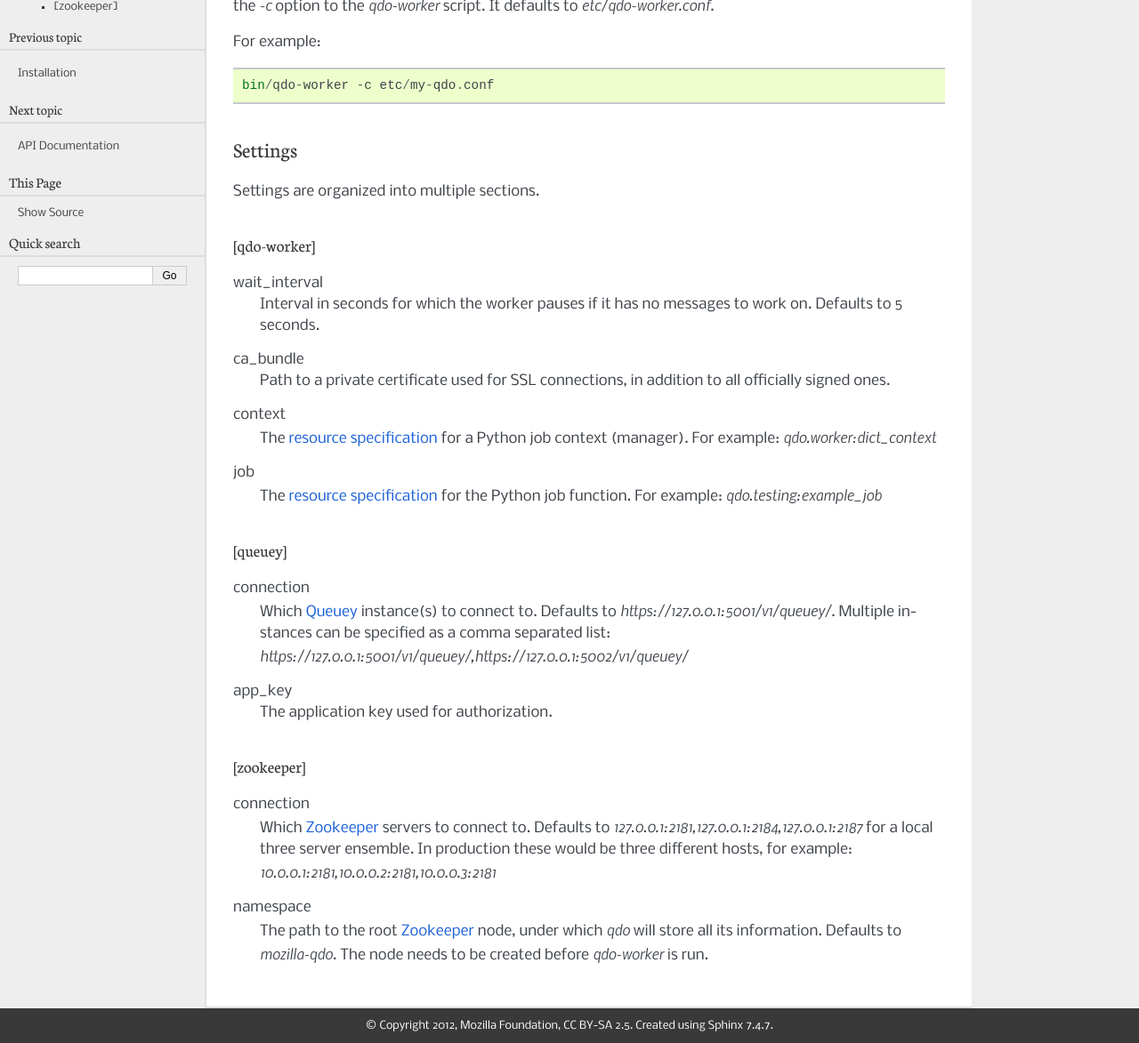
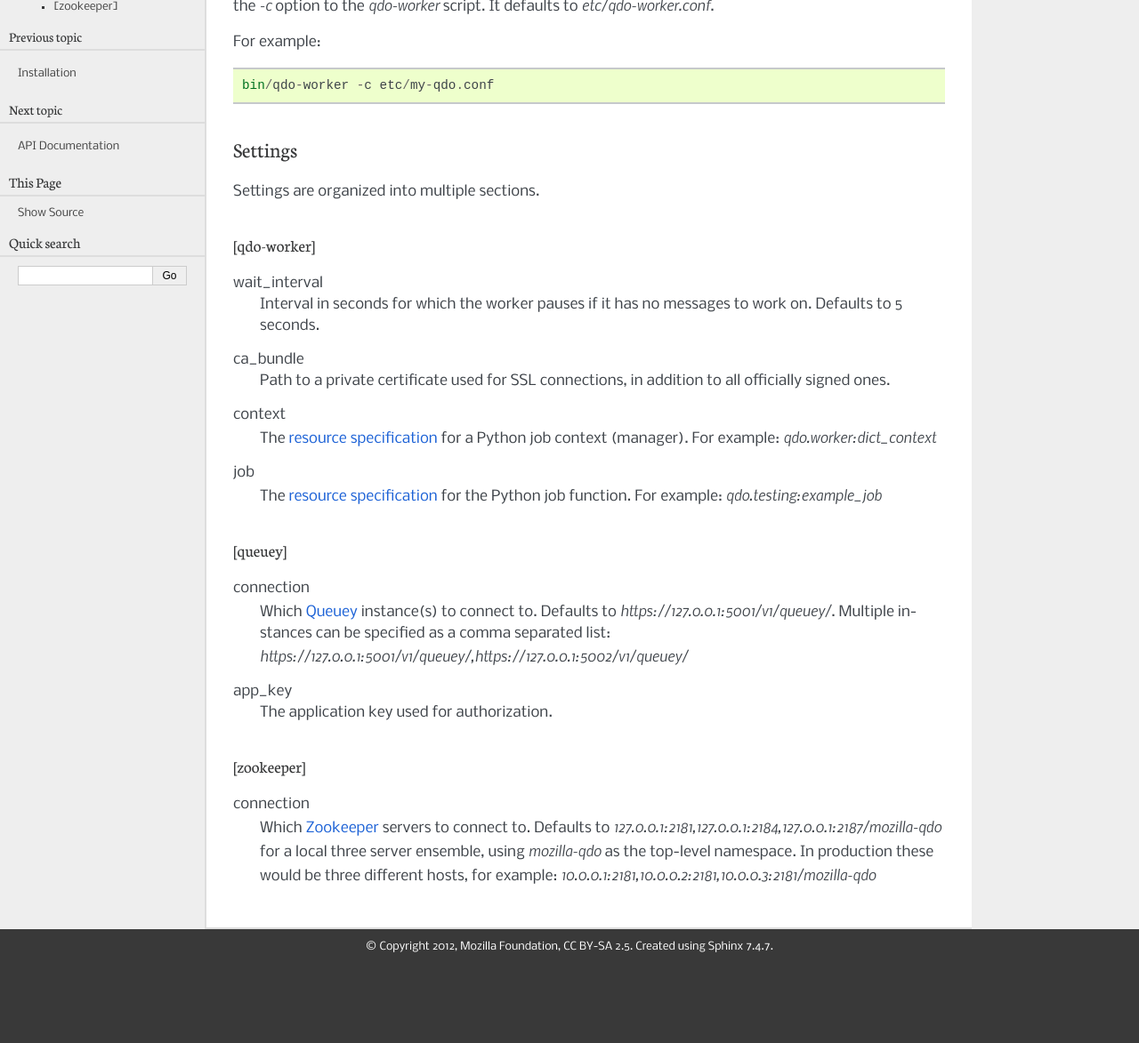
Before and after one commit to mozilla-services/qdo, a Sphinx documentation site: the page built from docs/config.rst, in a window 1280 px wide, cut to the strip 153-1326 px from the top of the page. Shown: the whole strip at 89% size. Built offline with Sphinx 7.4.7, drawn with Linux system fonts in a browser that asks for light colours; after the commit the page ends 1237 px from its top, so only the background shows below that.

Commit message:
Merge zookeeper.namespace config setting into zookeeper.connection, as that's more familiar to ZK devs and matches the inclusion of a path in the queuey connection setting

```diff
--- a/docs/config.rst
+++ b/docs/config.rst
@@ -50,11 +50,7 @@ app_key
 
 connection
     Which :term:`Zookeeper` servers to connect to. Defaults to
-    `127.0.0.1:2181,127.0.0.1:2184,127.0.0.1:2187` for a local three server
-    ensemble. In production these would be three different hosts, for example:
-    `10.0.0.1:2181,10.0.0.2:2181,10.0.0.3:2181`
-
-namespace
-    The path to the root :term:`Zookeeper` node, under which `qdo` will store
-    all its information. Defaults to `mozilla-qdo`. The node needs to be
-    created before `qdo-worker` is run.
+    `127.0.0.1:2181,127.0.0.1:2184,127.0.0.1:2187/mozilla-qdo` for a local
+    three server ensemble, using `mozilla-qdo` as the top-level namespace.
+    In production these would be three different hosts, for example:
+    `10.0.0.1:2181,10.0.0.2:2181,10.0.0.3:2181/mozilla-qdo`
--- a/docs/index.rst
+++ b/docs/index.rst
@@ -16,7 +16,7 @@ Quick intro
 ===========
 
 Assuming you have a working installation and setup of Queuey and Zookeeper,
-you need at least one Python module named `hello.py`::
+you need at least one Python module named for example `hello.py`::
 
     from contextlib import contextmanager
 
@@ -45,8 +45,7 @@ And one config file named `hello.conf`:
     job = hello:job
 
     [zookeeper]
-    connection = 127.0.0.1:2181
-    namespace = hello
+    connection = 127.0.0.1:2181/hello
 
     [queuey]
     connection = https://127.0.0.1:5000/v1/queuey/
```
Also changed, not shown: 5 other files.
